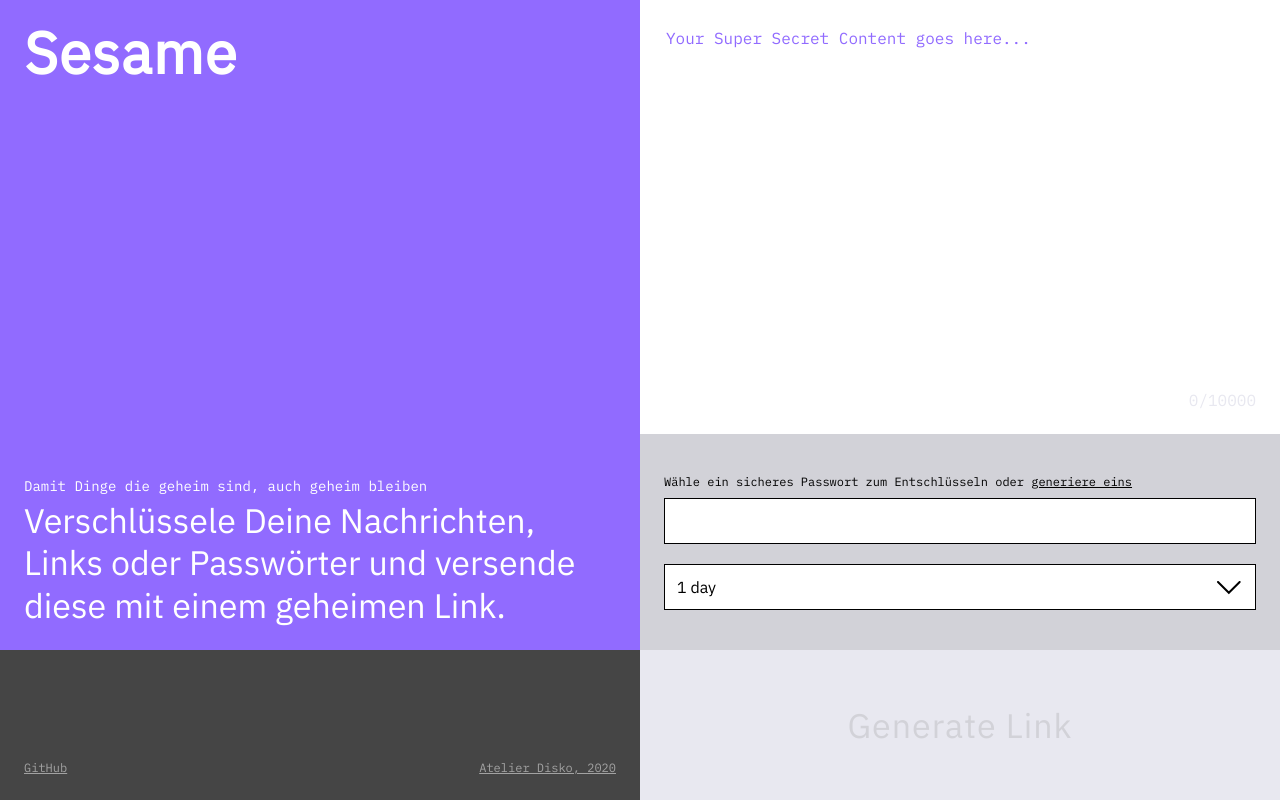
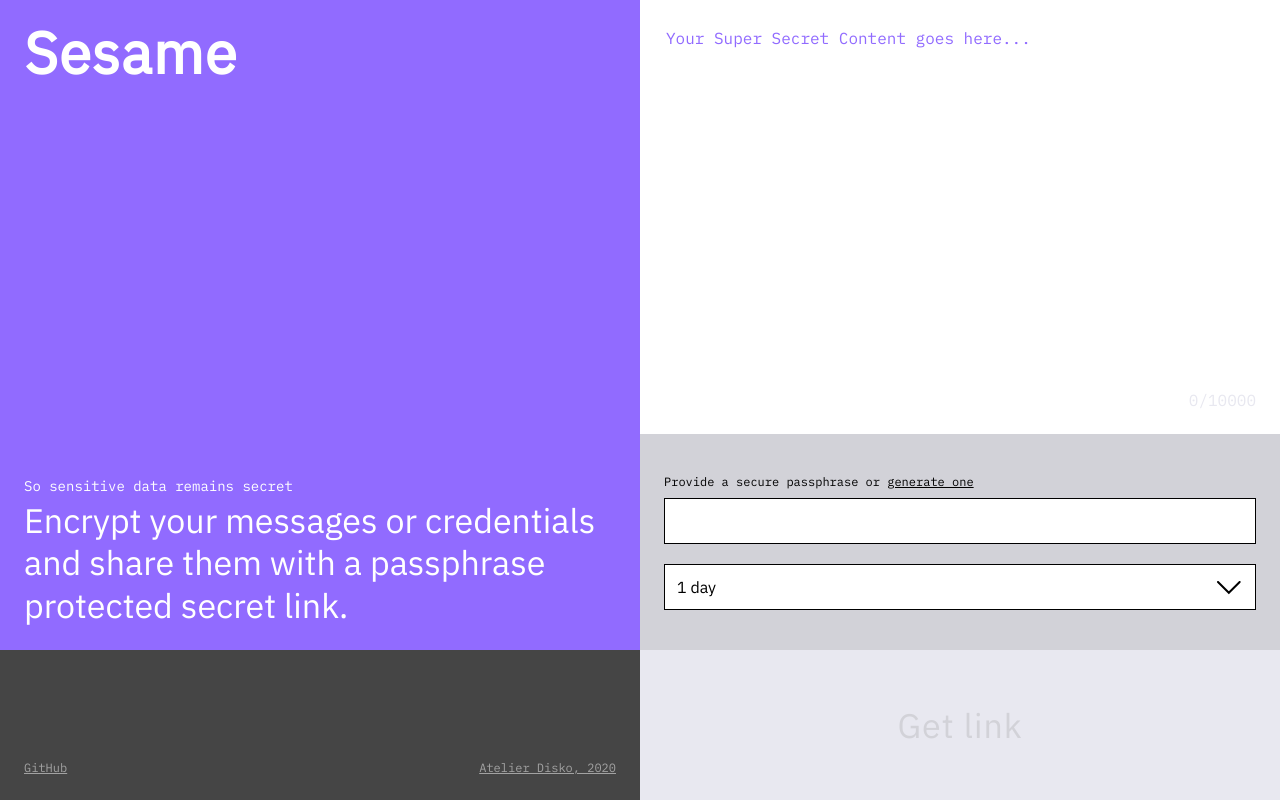
Before and after one commit to atelierdisko/sesame, a React (Create React App) app: page / in a window 1280 px wide. Built offline with nearby package versions, Linux system fonts and the light colour scheme; the HTML template or start-up script is replaced by a standard one.

Commit message:
move message to seperate file

```diff
--- a/src/components/Header/Header.css
+++ b/src/components/Header/Header.css
@@ -14,6 +14,7 @@
   transition: background-position 300ms, color 1200ms;
 }
 
+header.header--revealed > *,
 header.header--share > * {
   color: var(--color-black);
   background-position: -100% 0;
--- a/src/components/Header/Header.js
+++ b/src/components/Header/Header.js
@@ -1,7 +1,14 @@
 import React from "react";
+import { useHistory } from "react-router-dom";
 import "./Header.css";
 
 const Header = ({ children, resetHandler, className }) => {
+  let history = useHistory();
+
+  if (!resetHandler) {
+    resetHandler = () => history.push("/");
+  }
+
   return (
     <header className={className}>
       <span className="h-alpha">
--- /dev/null
+++ b/src/messages.js
@@ -0,0 +1,26 @@
+export const messages = {
+  generatePassphraseLabel: "Provide a secure passphrase or",
+  generatePassphraseButton: "generate one",
+  secretPlaceholder: "Your Super Secret Content goes here...",
+
+  getLinkButton: "Get link",
+  decryptButton: "Decrypt",
+
+  shareLinkLabel: "Share this link",
+  sharePassphraseLabel: "Keep your passphrase save",
+
+  createHeaderTitle:
+    "Encrypt your messages or credentials and share them with a passphrase protected secret link.",
+  createHeaderSubTitle: "So sensitive data remains secret",
+
+  shareHeaderTitle:
+    "Share your message using this link. Its been encrypted with the passphrase you provided.",
+  shareHeaderSubTitle: "Your sensitive data is important",
+
+  revealHeaderTitle:
+    "A passphrase is required to view this message. The message will be revealed only once and deleted subsequently. Forever.",
+  revealedHeaderTitle: "Et voilà — Open Sesame.",
+
+  notFoundHeaderTitle:
+    "Tatsache! Hier gibt es nichts zu sehen, denn die Nachricht würde gelöscht. Für immer. Ehrenwort. Gehe direkt auf Start, nicht über Los und zieh nicht nach Pinneberg",
+};
--- a/src/pages/Index/Index.js
+++ b/src/pages/Index/Index.js
@@ -11,12 +11,13 @@
 import * as clipboard from "clipboard-polyfill";
 import getFormData from "../../helpers/getFormData";
 import generatePassphrase from "../../helpers/generatePassphrase";
+import { messages } from "../../messages";
 import "./Index.css";
 
 const DeleteButton = ({ hash, ...rest }) => {
   return (
     <Button isDangerous={true} indicator={false} {...rest}>
-      Löschen
+      Delete
     </Button>
   );
 };
@@ -38,7 +39,7 @@
 
   return (
     <Button isPrimary={true} onClick={() => copyToClipboard()}>
-      {copied ? "Kopiert!" : "Link kopieren"}
+      {copied ? "Copied!" : "Copy"}
     </Button>
   );
 };
@@ -51,6 +52,12 @@
 
   const maxCharacterCount = 10000;
   const minCharacterCount = 1;
+
+  useEffect(() => {
+    if (typeof window !== "undefined") {
+      window.scrollTo(0, 0);
+    }
+  }, [secret]);
 
   const handleCreation = async (event) => {
     event.preventDefault();
@@ -102,14 +109,9 @@
     return (
       <Fragment>
         <Header resetHandler={reset}>
-          <span className="t-beta">
-            Damit Dinge die geheim sind, auch geheim bleiben
-          </span>
+          <span className="t-beta">{messages.createHeaderSubTitle}</span>
 
-          <h2 className="h-beta">
-            Verschlüssele Deine Nachrichten, Links oder Passwörter und versende
-            diese mit einem geheimen Link.
-          </h2>
+          <h2 className="h-beta">{messages.createHeaderTitle}</h2>
         </Header>
 
         <div className="content content--index">
@@ -117,7 +119,7 @@
             <Textarea
               name="secret"
               id="secret"
-              placeholder="Your Super Secret Content goes here..."
+              placeholder={messages.secretPlaceholder}
               characterCount={characterCount}
               maxCharacterCount={maxCharacterCount}
               onChange={(event) => setCharacterCount(event.target.value.length)}
@@ -126,12 +128,12 @@
 
             <div className="options">
               <Label htmlFor="passphrase">
-                Wähle ein sicheres Passwort zum Entschlüsseln oder{" "}
+                {messages.generatePassphraseLabel}{" "}
                 <span
                   className="generate-passphrase"
                   onClick={() => setPassphrase(generatePassphrase())}
                 >
-                  generiere eins
+                  {messages.generatePassphraseButton}
                 </span>
               </Label>
 
@@ -166,7 +168,7 @@
               isLoading={loading}
               isDisabled={characterCount < minCharacterCount}
             >
-              Generate Link
+              {messages.getLinkButton}
             </Button>
           </form>
         </div>
@@ -179,17 +181,14 @@
   return (
     <Fragment>
       <Header resetHandler={reset} className="header--share">
-        <span className="t-beta">Deine geheimen Daten sind wichtig</span>
+        <span className="t-beta">{messages.shareHeaderSubTitle}</span>
 
-        <h2 className="h-beta">
-          Teile Deine geheime Nachricht mit diesem Link. Die Nachricht wurde mit
-          der von Dir gewählten Passphrase verschlüsselt.
-        </h2>
+        <h2 className="h-beta">{messages.shareHeaderTitle}</h2>
       </Header>
 
       <div className="content content--share">
         <div className="url">
-          <span className="t-beta">Teile diesen Link:</span>
+          <span className="t-beta">{messages.shareLinkLabel}:</span>
           <br />
           <span className="h-beta">
             <mark>{getLink()}</mark>
@@ -198,7 +197,7 @@
 
         <span className="passphrase">
           <span className="passphrase-note t-beta">
-            Passphrase nicht vergessen:
+            {messages.sharePassphraseLabel}:
           </span>
           <br />
           <span className="h-beta">{passphrase}</span>
--- a/src/pages/Reveal/Reveal.js
+++ b/src/pages/Reveal/Reveal.js
@@ -1,5 +1,5 @@
 import React, { useEffect, useState, Fragment } from "react";
-import { Link, useParams } from "react-router-dom";
+import { useParams } from "react-router-dom";
 import axios from "axios";
 import Button from "../../components/Button/Button";
 import Header from "../../components/Header/Header";
@@ -11,6 +11,7 @@
 import "./Reveal.css";
 import Textarea from "../../components/Textarea/Textarea";
 import { useHistory } from "react-router-dom";
+import { messages } from "../../messages";
 
 const Reveal = () => {
   let { hash } = useParams();
@@ -95,12 +96,7 @@
         <Header />
 
         <div className="content content--removed">
-          <h2 className="h-beta">
-            Tatsache! Hier gibt es nichts zu sehen, denn die Nachricht würde
-            gelöscht. Für immer. Ehrenwort. Gehe direkt auf{" "}
-            <Link to="/">Start</Link>, nicht über Los und zieh nicht nach
-            Pinneberg.
-          </h2>
+          <h2 className="h-beta">{messages.notFoundHeaderTitle}</h2>
         </div>
 
         <Footer />
@@ -111,11 +107,8 @@
   if (secret && !passphraseError) {
     return (
       <Fragment>
-        <Header resetHandler={() => history.push("/")}>
-          <h2 className="h-beta">
-            Et voilà —<br />
-            Open Sesame.
-          </h2>
+        <Header className="header--revealed">
+          <h2 className="h-beta">{messages.revealedHeaderTitle}</h2>
         </Header>
 
         <div className="content content--revealed">
@@ -129,12 +122,8 @@
 
   return (
     <Fragment>
-      <Header resetHandler={() => history.push("/")}>
-        <h2 className="h-beta">
-          Du benötigst ein gültiges Passwort zum lesen dieser Nachricht. Die
-          Nachricht wird Dir nur einmal angezeigt und im Anschluß gelöscht. Für
-          immer.
-        </h2>
+      <Header>
+        <h2 className="h-beta">{messages.revealHeaderTitle}</h2>
       </Header>
 
       <div className="content content--reveal">
@@ -164,7 +153,7 @@
             isPrimary={true}
             isDisabled={loading || !passphrase}
           >
-            Nachricht entschlüsseln
+            {messages.decryptButton}
           </Button>
         </form>
       </div>
```
